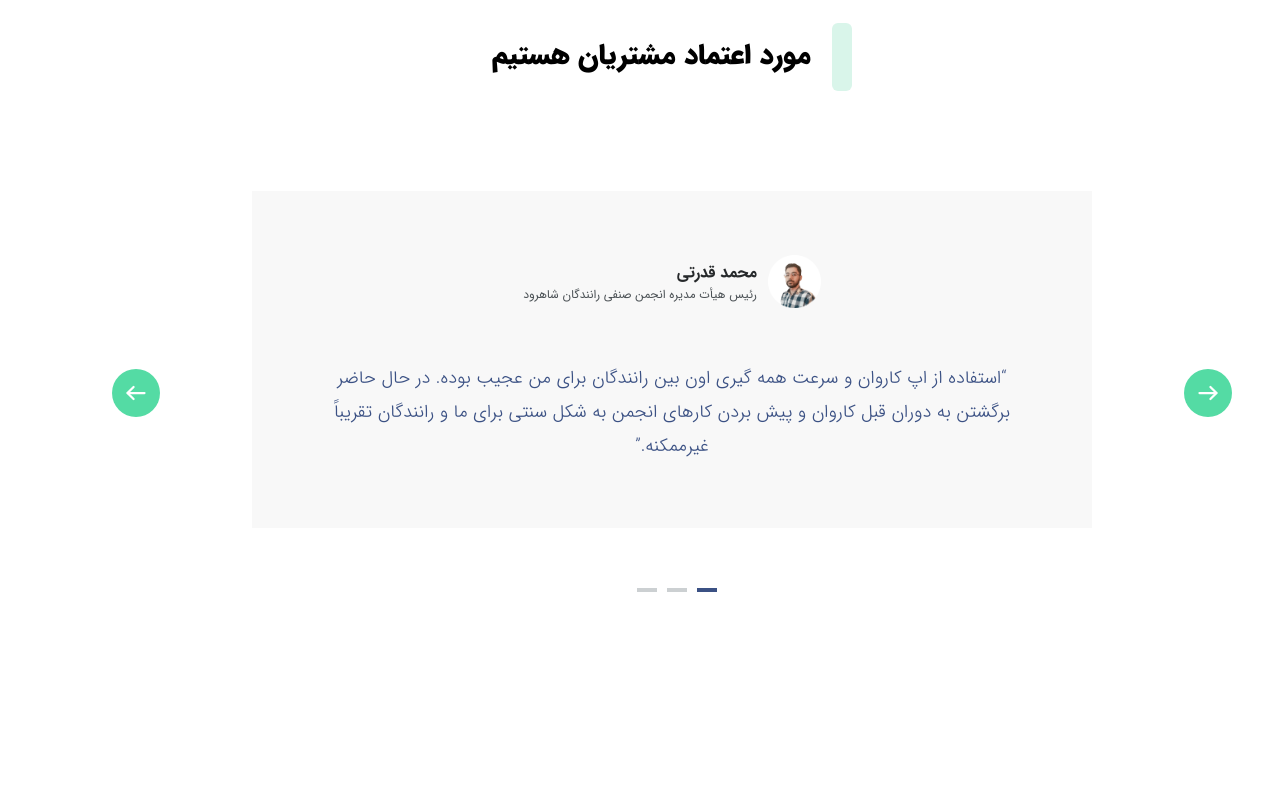
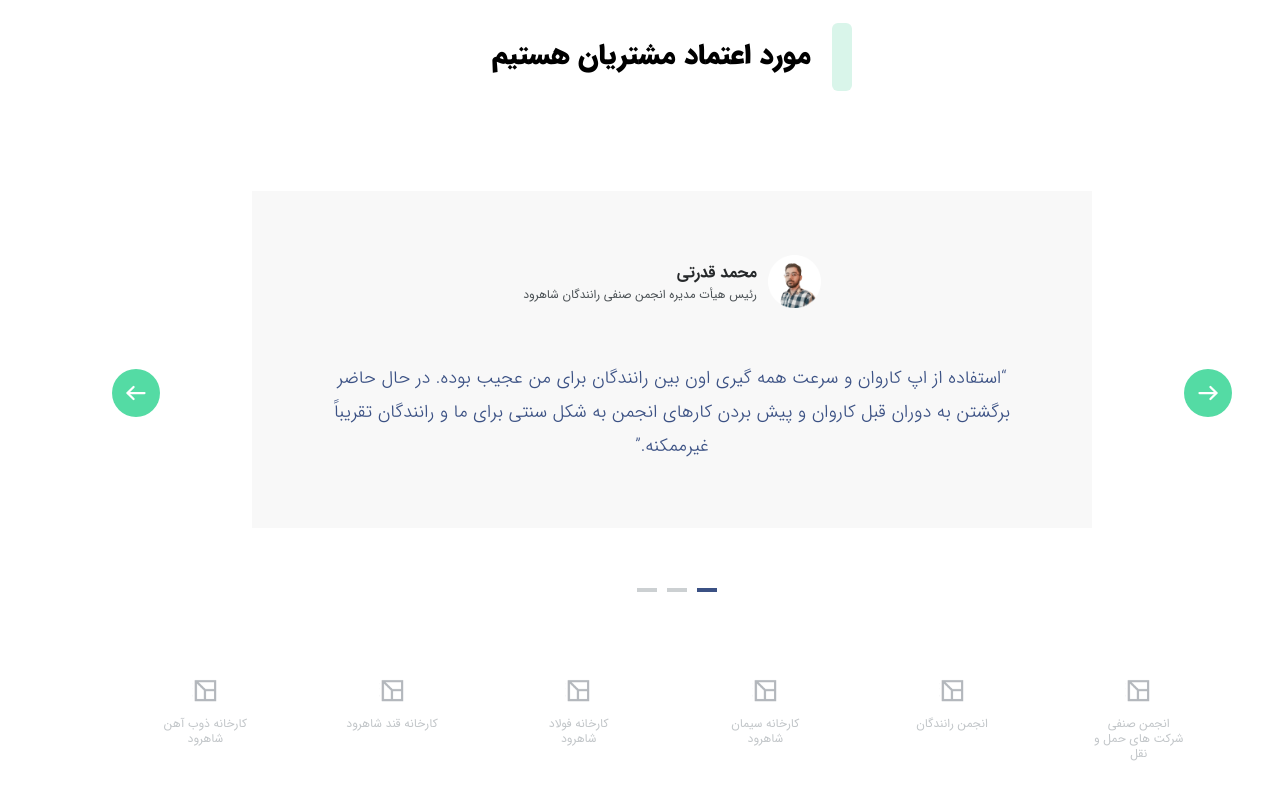
Before and after one commit to msrk81/carvann, a Vue app: page /#/ in a window 1280 px wide. Shown: the part 4539-5339 px from the top of the page. Before the commit the page ends 5213 px from the top, so only its background shows below. Built offline with nearby package versions, Linux system fonts and the light colour scheme.

Commit message:
company component

```diff
--- /dev/null
+++ b/src/components/home/company.vue
@@ -0,0 +1,52 @@
+<template>
+  <section class="container">
+    <div class="row">
+      <div class="col-lg-2">
+        <img src="../../assets/home/png/logo.png" alt="company logo">
+        <p class="font-regular">
+          انجمن صنفی شرکت های حمل و نقل
+        </p>
+      </div>
+      <div class="col-lg-2">
+        <img src="../../assets/home/png/logo.png" alt="company logo">
+        <p class="font-regular">
+          انجمن رانندگان
+        </p>
+      </div>
+      <div class="col-lg-2">
+        <img src="../../assets/home/png/logo.png" alt="company logo">
+        <p class="font-regular">
+          کارخانه سیمان شاهرود
+        </p>
+      </div>
+      <div class="col-lg-2">
+        <img src="../../assets/home/png/logo.png" alt="company logo">
+        <p class="font-regular">
+          کارخانه فولاد شاهرود
+        </p>
+      </div>
+      <div class="col-lg-2">
+        <img src="../../assets/home/png/logo.png" alt="company logo">
+        <p class="font-regular">
+          کارخانه قند شاهرود
+        </p>
+      </div>
+      <div class="col-lg-2">
+        <img src="../../assets/home/png/logo.png" alt="company logo">
+        <p class="font-regular">
+          کارخانه ذوب آهن شاهرود
+        </p>
+      </div>
+    </div>
+  </section>
+</template>
+
+<script>
+export default {
+  name: "companyComponent"
+}
+</script>
+
+<style scoped lang="scss">
+@import "src/style/home/company";
+</style>
--- a/src/components/home/index.vue
+++ b/src/components/home/index.vue
@@ -9,6 +9,7 @@
     <features-component/>
     <video-component/>
     <customer-component/>
+    <company-component/>
   </div>
 </template>
 
@@ -20,12 +21,19 @@ import PanelsComponent from "@/components/home/panels";
 import FeaturesComponent from "@/components/home/features";
 import VideoComponent from "@/components/home/video";
 import CustomerComponent from "@/components/home/customer";
+import CompanyComponent from "@/components/home/company";
 
 export default {
   name: "indexComponent",
   components: {
+    CompanyComponent,
     CustomerComponent,
-    VideoComponent, FeaturesComponent, PanelsComponent, StatsComponent, HeaderComponent, NavigationComponent
+    VideoComponent,
+    FeaturesComponent,
+    PanelsComponent,
+    StatsComponent,
+    HeaderComponent,
+    NavigationComponent
   }
 }
 </script>
--- /dev/null
+++ b/src/style/home/company.scss
@@ -0,0 +1,22 @@
+section {
+  margin-bottom: 112px;
+
+  img {
+    width: 27px;
+    height: auto;
+    margin-right: auto;
+    margin-left: auto;
+    display: block;
+  }
+
+  p {
+    font-size: 12px;
+    text-align: center;
+    color: #C2C6C9;
+    width: 50%;
+    margin-right: auto;
+    margin-left: auto;
+    display: block;
+    padding-top: 11px;
+  }
+}
```
Also changed, not shown: src/assets/home/png/logo.png (added).
